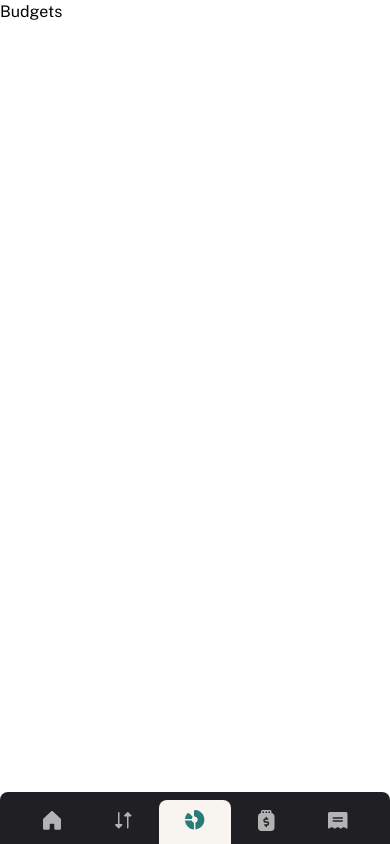
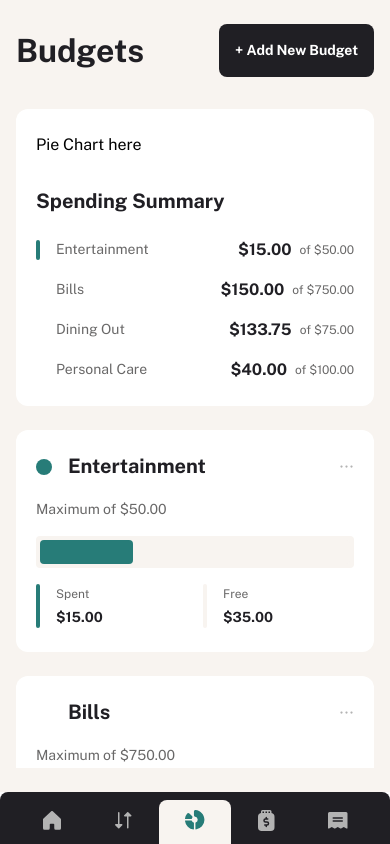
Before and after one commit to nofuenterr/personal-finance-app, a React (Vite) app: page /budgets in a window 390 px wide. Built offline with nearby package versions, Linux system fonts and the light colour scheme.

Commit message:
feat: add content to budgets page with styles, responsiveness and reusable components

```diff
--- /dev/null
+++ b/src/components/ContentWrapper.tsx
@@ -0,0 +1,25 @@
+import type { ReactNode } from 'react';
+
+interface ContentWrapperProps {
+	title: string;
+	addButton: ReactNode | null;
+	children: ReactNode;
+}
+
+export default function ContentWrapper({
+	title,
+	addButton,
+	children,
+}: ContentWrapperProps) {
+	return (
+		<div className="bg-beige-100 grid h-full flex-1 content-start gap-8 px-4 py-6 md:px-10 md:py-8">
+			<header className="flex items-center justify-between">
+				<h1 className="text-[2rem] leading-tight font-bold text-gray-900">
+					{title}
+				</h1>
+				{addButton}
+			</header>
+			<main className="flex-1 overflow-hidden">{children}</main>
+		</div>
+	);
+}
--- a/src/pages/Budgets.tsx
+++ b/src/pages/Budgets.tsx
@@ -1,3 +1,215 @@
+import ContentWrapper from '../components/ContentWrapper';
+import Dialog from '../components/Dialog';
+import DropdownMenu from '../components/DropdownMenu';
+import { useBudgetsStore, type Budget } from '../stores/budgets';
+import type { Colors } from '../types/colors';
+import formatPrice from '../utils/formatPrice';
+import { Progress } from 'radix-ui';
+import getPercentage from '../utils/getPercentage';
+import ScrollArea from '../components/ScrollArea';
+
 export default function Budgets() {
-	return <>Budgets</>;
+	const budgets = useBudgetsStore((s) => s.budgets);
+
+	const THEME_COLORS: Record<Colors, string> = {
+		green: 'var(--color-green)',
+		yellow: 'var(--color-yellow)',
+		cyan: 'var(--color-cyan)',
+		navy: 'var(--color-navy)',
+		red: 'var(--color-red)',
+		purple: 'var(--color-purple)',
+		turquoise: 'var(--color-turquoise)',
+		brown: 'var(--color-brown)',
+		magenta: 'var(--color-magenta)',
+		blue: 'var(--color-blue)',
+		'navy-gray': 'var(--color-navy-gray)',
+		'army-green': 'var(--color-army-green)',
+		pink: 'var(--color-pink)',
+		gold: 'var(--color-gold)',
+		orange: 'var(--color-orange)',
+	};
+
+	const getRemainingBudget = (maximum: number, spent: number): string => {
+		const remaining = maximum - spent;
+		const adjustedRemaining = remaining >= 0 ? remaining : 0;
+
+		return `$${formatPrice(adjustedRemaining)}`;
+	};
+
+	return (
+		<ContentWrapper
+			title="Budgets"
+			addButton={
+				<Dialog
+					trigger={
+						<button className="cursor-pointer rounded-lg bg-gray-900 p-4 text-sm leading-normal font-bold text-white hover:bg-gray-500">
+							+ Add New Budget
+						</button>
+					}
+					title="Add New Budget"
+					description="Choose a category to set a spending budget. These categories can help you monitor spending."
+					buttonText="Add Budget"
+				>
+					<div>
+						<form action=""></form>
+					</div>
+				</Dialog>
+			}
+		>
+			<ScrollArea>
+				<div className="grid items-start gap-6 lg:grid-cols-2">
+					<div className="grid gap-8 rounded-xl bg-white px-5 py-6 md:grid-cols-2 lg:grid-cols-1">
+						<div>
+							<p>Pie Chart here</p>
+						</div>
+						<div className="grid gap-6">
+							<h2 className="text-xl leading-tight font-bold text-gray-900">
+								Spending Summary
+							</h2>
+							<ul className="grid gap-4">
+								{budgets.map((budget) => {
+									return (
+										<li key={budget.category}>
+											<div className="flex items-center gap-4">
+												<div
+													className="h-5 w-1 rounded-lg"
+													style={{
+														backgroundColor: THEME_COLORS[budget.theme],
+													}}
+												></div>
+												<p className="mr-auto text-sm leading-tight text-gray-500">
+													{budget.category}
+												</p>
+												<p className="flex items-center gap-2">
+													<span className="leading-normal font-bold text-gray-900">
+														${formatPrice(budget.spent)}
+													</span>
+													<span className="text-xs leading-normal text-gray-500">
+														of ${formatPrice(budget.maximum)}
+													</span>
+												</p>
+											</div>
+										</li>
+									);
+								})}
+							</ul>
+						</div>
+					</div>
+
+					<div>
+						<ul className="grid gap-6">
+							{budgets.map((budget) => {
+								return (
+									<BudgetCard
+										key={budget.category}
+										budget={budget}
+										theme={THEME_COLORS[budget.theme]}
+										getRemainingBudget={getRemainingBudget}
+									/>
+								);
+							})}
+						</ul>
+					</div>
+				</div>
+			</ScrollArea>
+		</ContentWrapper>
+	);
 }
+
+interface BudgetCardProps {
+	budget: Budget;
+	theme: string;
+	getRemainingBudget: (maximum: number, spent: number) => string;
+}
+
+function BudgetCard({ budget, theme, getRemainingBudget }: BudgetCardProps) {
+	const initial = getPercentage(budget.spent, budget.maximum);
+	const progress = initial > 100 ? 100 : initial;
+
+	return (
+		<li>
+			<div className="grid gap-5 rounded-xl bg-white px-5 py-6 md:p-8">
+				<div className="flex items-center justify-between">
+					<div className="flex items-center gap-4">
+						<div
+							className={`size-4 rounded-full`}
+							style={{ backgroundColor: theme }}
+						></div>
+						<h2 className="text-xl leading-tight font-bold text-gray-900">
+							{budget.category}
+						</h2>
+					</div>
+					<DropdownMenu
+						name={budget.category}
+						type="budget"
+						typeCapitalized="Budget"
+						editDescription="As your budgets change, feel free to update your spending limits."
+						editContent={<div></div>}
+					>
+						<button className="cursor-pointer">
+							<svg
+								width="15"
+								height="15"
+								viewBox="0 0 15 15"
+								fill="none"
+								xmlns="http://www.w3.org/2000/svg"
+							>
+								<path
+									d="M3.625 7.5C3.625 8.12132 3.12132 8.625 2.5 8.625C1.87868 8.625 1.375 8.12132 1.375 7.5C1.375 6.87868 1.87868 6.375 2.5 6.375C3.12132 6.375 3.625 6.87868 3.625 7.5ZM8.625 7.5C8.625 8.12132 8.12132 8.625 7.5 8.625C6.87868 8.625 6.375 8.12132 6.375 7.5C6.375 6.87868 6.87868 6.375 7.5 6.375C8.12132 6.375 8.625 6.87868 8.625 7.5ZM12.5 8.625C13.1213 8.625 13.625 8.12132 13.625 7.5C13.625 6.87868 13.1213 6.375 12.5 6.375C11.8787 6.375 11.375 6.87868 11.375 7.5C11.375 8.12132 11.8787 8.625 12.5 8.625Z"
+									className="fill-gray-300"
+									fillRule="evenodd"
+									clipRule="evenodd"
+								></path>
+							</svg>
+						</button>
+					</DropdownMenu>
+				</div>
+
+				<div className="grid gap-4">
+					<p className="text-sm leading-normal text-gray-500">
+						Maximum of ${formatPrice(budget.maximum)}
+					</p>
+					<div className="bg-beige-100 rounded-sm p-1">
+						<Progress.Root
+							className="bg-beige-100 relative h-6 w-full translate-z-0 overflow-hidden rounded-sm"
+							value={progress}
+						>
+							<Progress.Indicator
+								className={
+									'h-full w-full rounded-sm transition-transform duration-660 ease-out'
+								}
+								style={{
+									transform: `translateX(-${100 - progress}%)`,
+									backgroundColor: theme,
+								}}
+							/>
+						</Progress.Root>
+					</div>
+					<div className="flex items-center gap-4">
+						<div className="flex flex-1 items-center gap-4">
+							<div
+								className="h-11 w-1 rounded-lg"
+								style={{ backgroundColor: theme }}
+							></div>
+							<div className="grid gap-1">
+								<p className="text-xs leading-normal text-gray-500">Spent</p>
+								<p className="text-sm leading-normal font-bold text-gray-900">
+									${formatPrice(budget.spent)}
+								</p>
+							</div>
+						</div>
+						<div className="flex flex-1 items-center gap-4">
+							<div className="bg-beige-100 h-11 w-1 rounded-lg"></div>
+							<div className="grid gap-1">
+								<p className="text-xs leading-normal text-gray-500">Free</p>
+								<p className="text-sm leading-normal font-bold text-gray-900">
+									{getRemainingBudget(budget.maximum, budget.spent)}
+								</p>
+							</div>
+						</div>
+					</div>
+				</div>
+			</div>
+		</li>
+	);
+}
--- a/src/pages/Pots.tsx
+++ b/src/pages/Pots.tsx
@@ -6,6 +6,7 @@ import ScrollArea from '../components/ScrollArea';
 import DropdownMenu from '../components/DropdownMenu';
 import Dialog from '../components/Dialog';
 import type { Colors } from '../types/colors';
+import ContentWrapper from '../components/ContentWrapper';
 
 export default function Pots() {
 	const pots = usePotsStore((s) => s.pots);
@@ -29,11 +30,9 @@ export default function Pots() {
 	};
 
 	return (
-		<div className="bg-beige-100 grid h-full flex-1 content-start gap-8 px-4 py-6 md:px-10 md:py-8">
-			<header className="flex items-center justify-between">
-				<h1 className="text-[2rem] leading-tight font-bold text-gray-900">
-					Pots
-				</h1>
+		<ContentWrapper
+			title="Pots"
+			addButton={
 				<Dialog
 					trigger={
 						<button className="cursor-pointer rounded-lg bg-gray-900 p-4 text-sm leading-normal font-bold text-white hover:bg-gray-500">
@@ -48,8 +47,8 @@ export default function Pots() {
 						<form action=""></form>
 					</div>
 				</Dialog>
-			</header>
-			<main className="flex-1 overflow-hidden">
+			}
+		>
 			<ScrollArea>
 				<ul className="grid grid-cols-1 gap-6 md:grid-cols-[repeat(auto-fill,minmax(32.375rem,1fr))]">
 					{pots.map((pot: Pot) => {
@@ -63,8 +62,7 @@ export default function Pots() {
 					})}
 				</ul>
 			</ScrollArea>
-			</main>
-		</div>
+		</ContentWrapper>
 	);
 }
 
```
Lines whose indentation alone changed are shown as unchanged.
